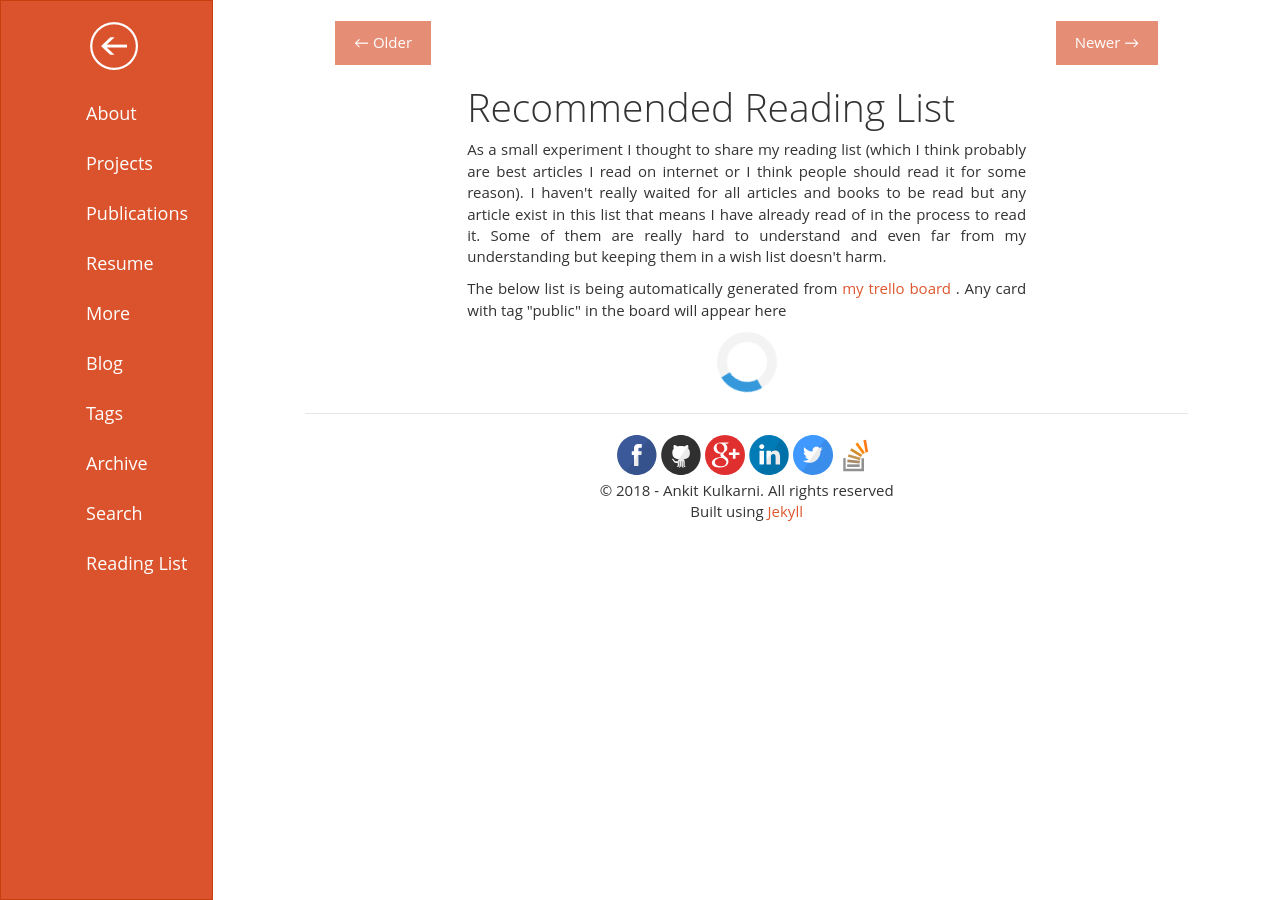
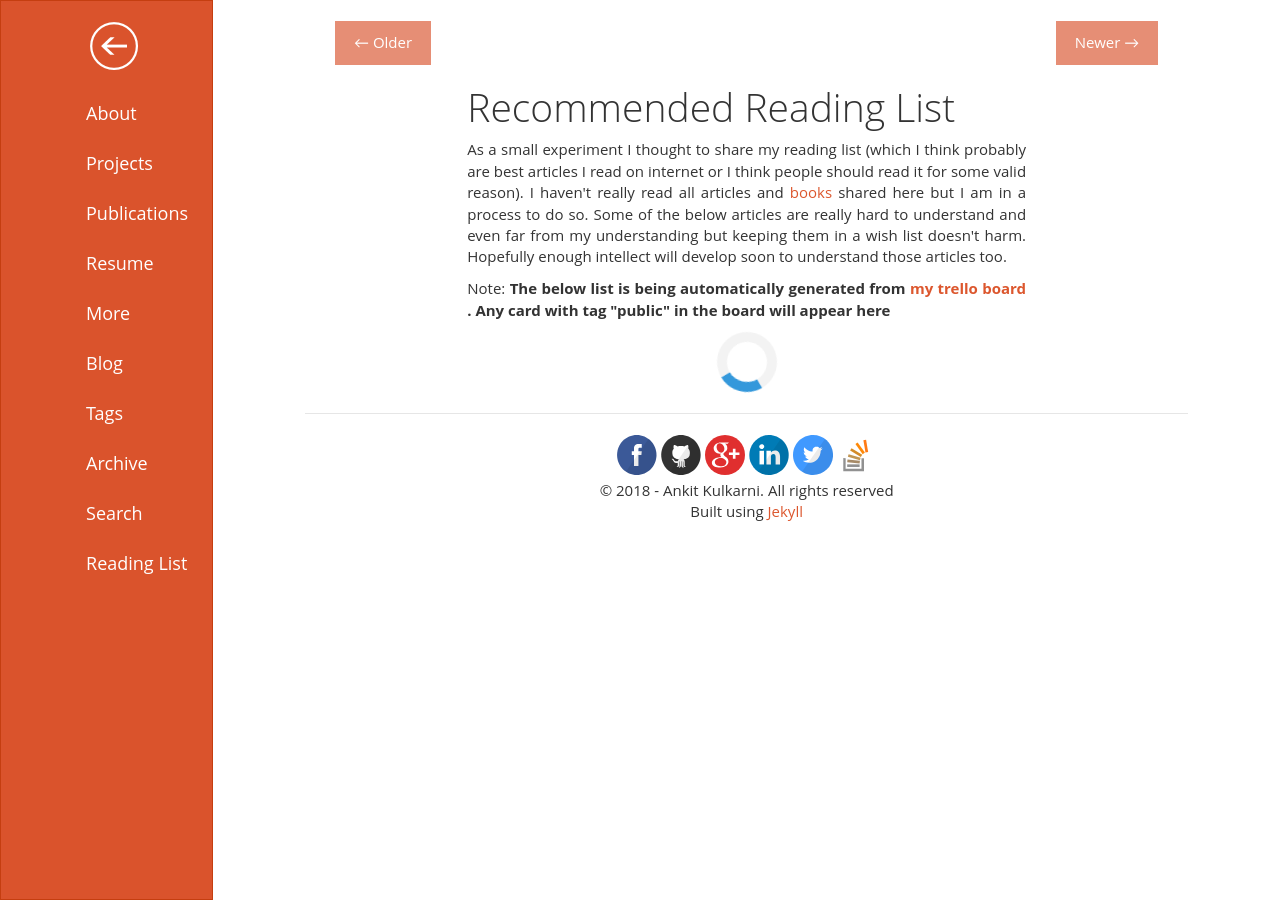
Before and after one commit to Ankit-Kulkarni/Ankit-Kulkarni.github.io, a Jekyll site: the page built from readlist/index.html, in a window 1280 px wide. Built offline with Jekyll 4.4.1, drawn with Linux system fonts in a browser that asks for light colours.

Commit message:
adds description

```diff
--- a/readlist/index.html
+++ b/readlist/index.html
@@ -61,9 +61,9 @@ bloghome: true
 
             <h1> Recommended Reading List </h1>
 
-            <p> As a small experiment I thought to share my reading list (which I think probably are best articles I read on internet or I think people should read it for some reason). I haven't really waited for all articles and books to be read but any article exist in this list that means I have already read of in the process to read it. Some of them are really hard to understand and even far from my understanding but keeping them in a wish list doesn't harm. </p>
+            <p> As a small experiment I thought to share my reading list (which I think probably are best articles I read on internet or I think people should read it for some valid reason). I haven't really read all articles and <a href="https://www.goodreads.com/user/show/44478379-ankit-kulkarni", target="blank"> books </a> shared here but I am in a process to do so. Some of the below articles are really hard to understand and even far from my understanding but keeping them in a wish list doesn't harm. Hopefully enough intellect will develop soon to understand those articles too.</p>
 
-            <p> The below list is being automatically generated from <a href="https://trello.com/b/0sA81XaD/public-readlist" target="blank"> my trello board </a> . Any card with tag "public" in the board will appear here</p>
+            <p> Note: <b>The below list is being automatically generated from <a href="https://trello.com/b/0sA81XaD/public-readlist" target="blank"> my trello board </a> . Any card with tag "public" in the board will appear here</b></p>
 
           </div>
 
```
